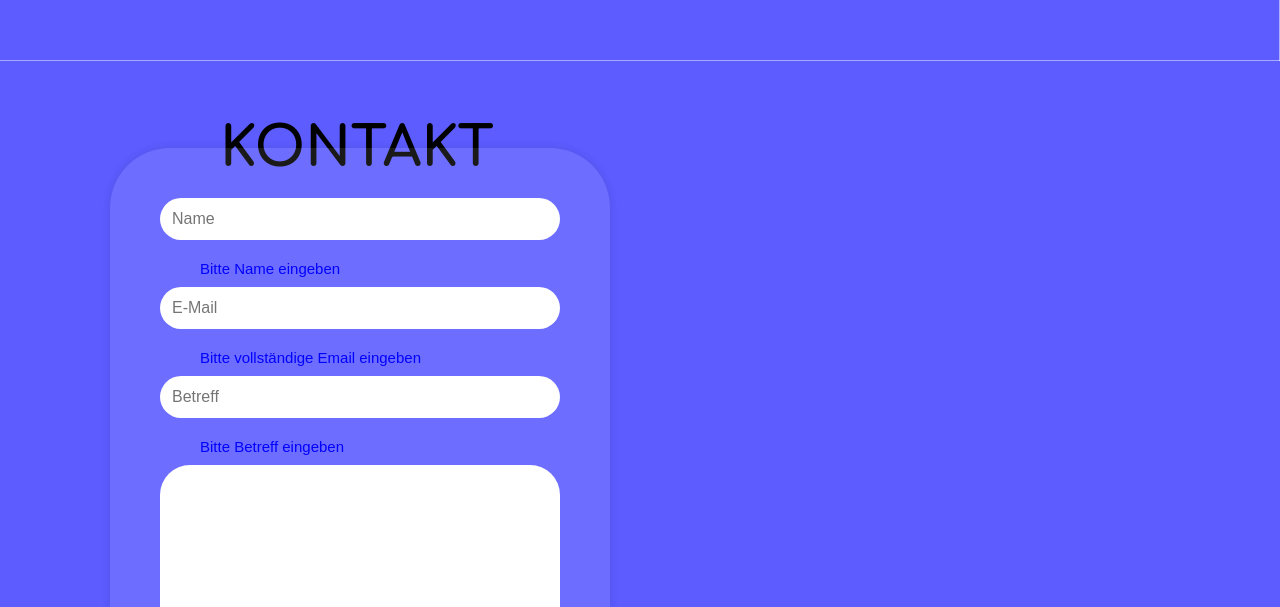
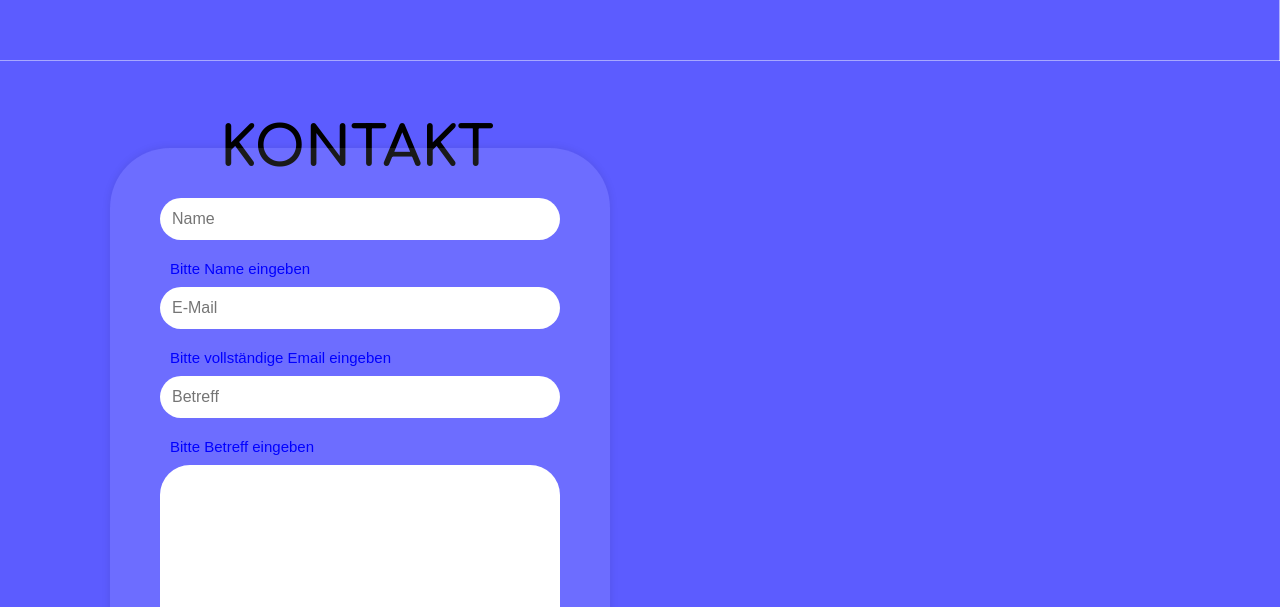
Before and after one commit to tommyb96/modern-mind-recruitment, a React (Create React App) app: page / in a window 1280 px wide. Shown: the part 11393-12000 px from the top of the page. Built offline with nearby package versions, Linux system fonts and the light colour scheme.

Commit message:
form responsive

```diff
--- a/src/components/Kontakt.js
+++ b/src/components/Kontakt.js
@@ -253,7 +253,7 @@ const SuccessMessage = styled.div`
 
 const ErrorMessage = styled.label`
   color: rgb(0, 0, 255);
-  margin: 0 0 10px 40px;
+  margin: 0 0 10px 10px;
   font-size: 15px;
   font-family: Arial, Helvetica, sans-serif;
   font-weight: normal;
```
